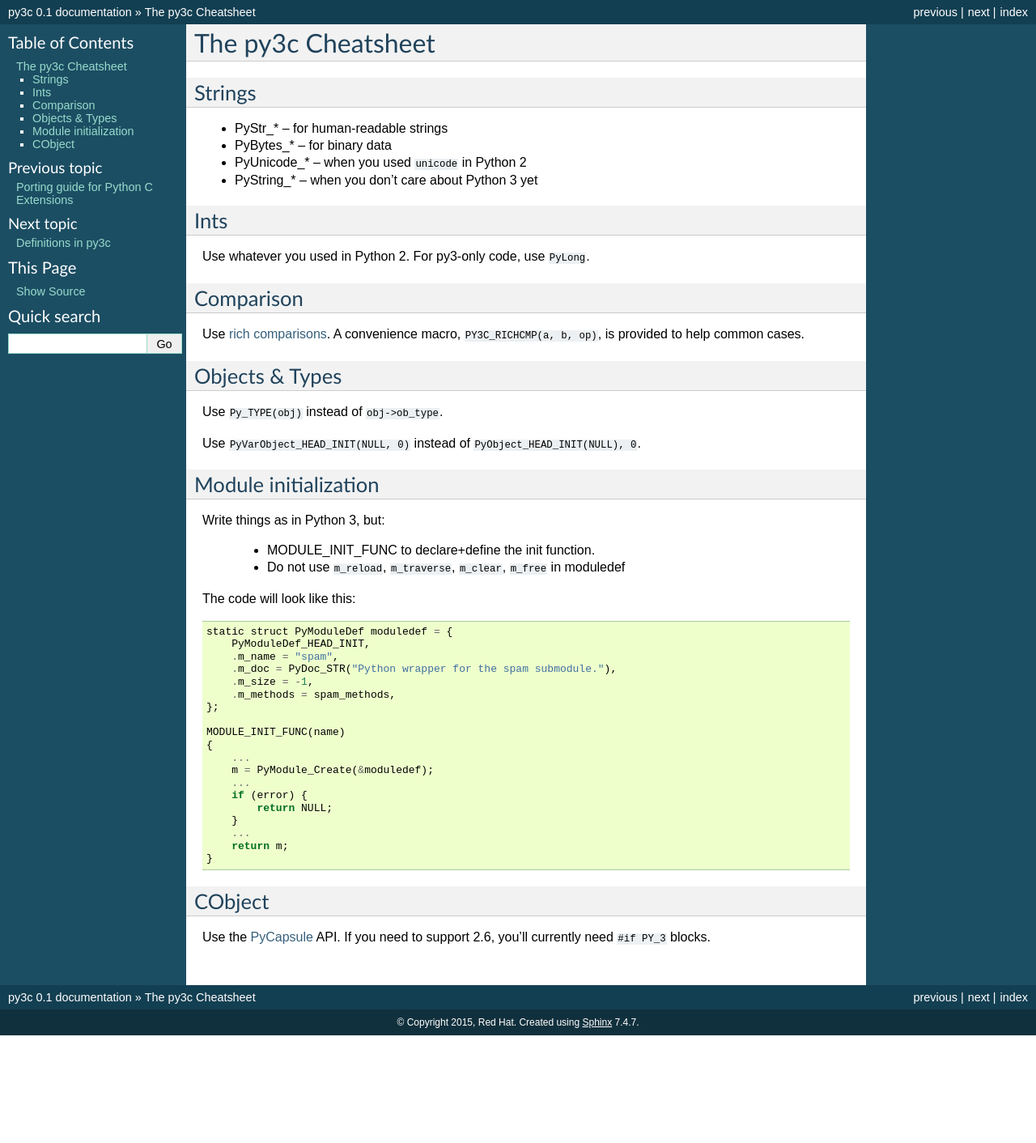
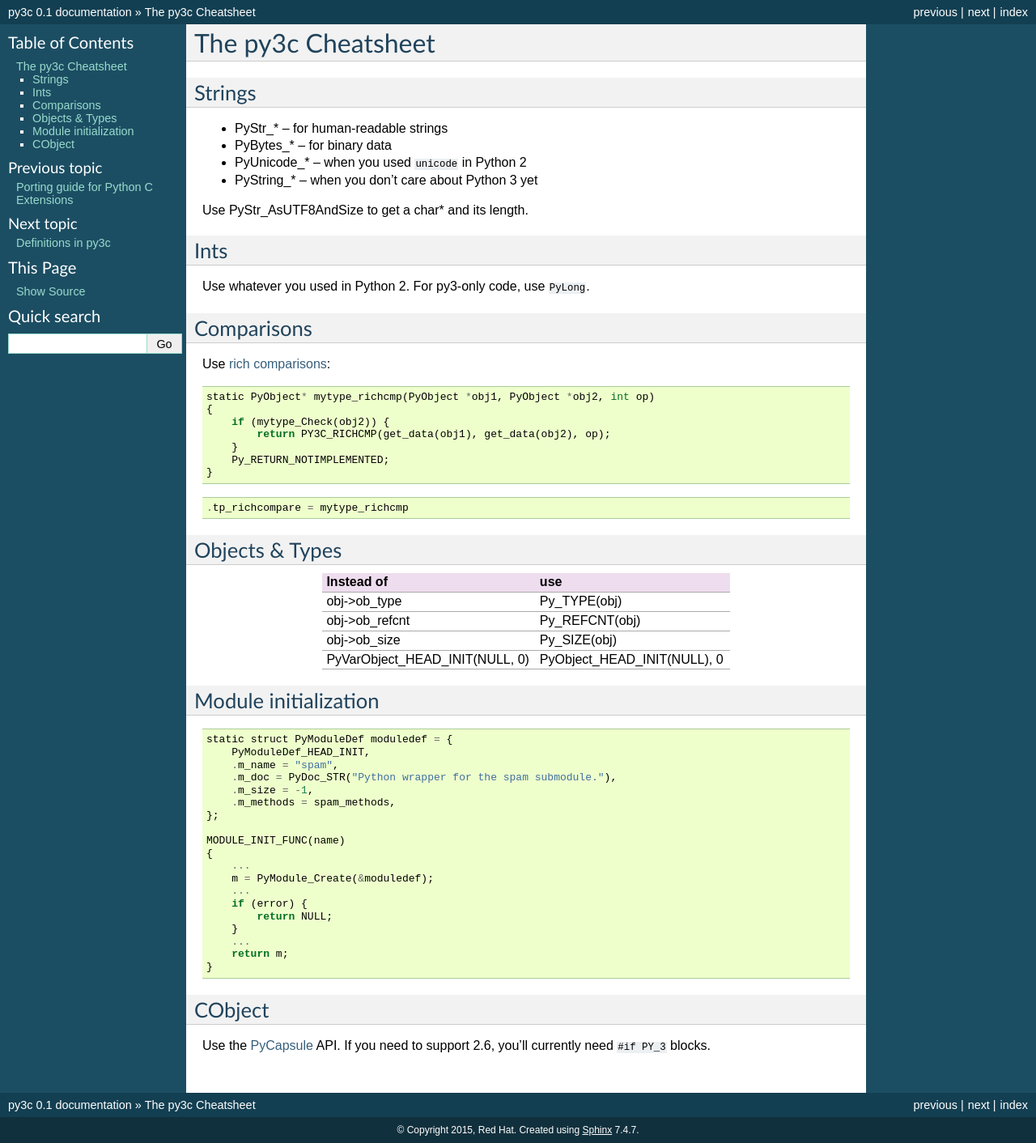
Before and after one commit to encukou/py3c, a Sphinx documentation site: the page built from doc/source/cheatsheet.rst, in a window 1280 px wide. Shown: the whole page at 81% size. Built offline with Sphinx 7.4.7, drawn with Linux system fonts in a browser that asks for light colours; before the commit the page ends 1279 px from its top, so only the background shows below that.

Commit message:
Reword a lot of the docs

```diff
--- a/doc/source/cheatsheet.rst
+++ b/doc/source/cheatsheet.rst
@@ -1,6 +1,7 @@
 ~~~~~~~~~~~~~~~~~~~
 The py3c Cheatsheet
 ~~~~~~~~~~~~~~~~~~~
+
 
 Strings
 ~~~~~~~
@@ -13,33 +14,50 @@ Strings
 
 * PyString_* – when you don't care about Python 3 yet
 
+Use PyStr_AsUTF8AndSize to get a char* and its length.
+
+
 Ints
 ~~~~
 
 Use whatever you used in Python 2. For py3-only code, use ``PyLong``.
 
-Comparison
-~~~~~~~~~~
 
-Use `rich comparisons <https://www.python.org/dev/peps/pep-0207/>`_.
-A convenience macro, ``PY3C_RICHCMP(a, b, op)``, is provided to help common cases.
+Comparisons
+~~~~~~~~~~~
+
+Use `rich comparisons <https://www.python.org/dev/peps/pep-0207/>`_::
+
+    static PyObject* mytype_richcmp(PyObject *obj1, PyObject *obj2, int op)
+    {
+        if (mytype_Check(obj2)) {
+            return PY3C_RICHCMP(get_data(obj1), get_data(obj2), op);
+        }
+        Py_RETURN_NOTIMPLEMENTED;
+    }
+
+::
+
+    .tp_richcompare = mytype_richcmp
+
 
 Objects & Types
 ~~~~~~~~~~~~~~~
 
-Use ``Py_TYPE(obj)`` instead of ``obj->ob_type``.
+==============================  ================================
+Instead of                      use
+==============================  ================================
+obj->ob_type                    Py_TYPE(obj)
+obj->ob_refcnt                  Py_REFCNT(obj)
+obj->ob_size                    Py_SIZE(obj)
+PyVarObject_HEAD_INIT(NULL, 0)  PyObject_HEAD_INIT(NULL), 0
+==============================  ================================
 
-Use ``PyVarObject_HEAD_INIT(NULL, 0)`` instead of ``PyObject_HEAD_INIT(NULL), 0``.
 
 Module initialization
 ~~~~~~~~~~~~~~~~~~~~~
 
-Write things as in Python 3, but:
-
-    * MODULE_INIT_FUNC to declare+define the init function.
-    * Do not use ``m_reload``, ``m_traverse``, ``m_clear``, ``m_free`` in moduledef
-
-The code will look like this::
+::
 
     static struct PyModuleDef moduledef = {
         PyModuleDef_HEAD_INIT,
--- a/doc/source/defs.rst
+++ b/doc/source/defs.rst
@@ -33,7 +34,7 @@ Legend:
 
     | ✔ – provided by Python
     | → – defined in py3c as a simple alias for
-    | = – defined as in Python 3.4, for Pythons versions that don't define it
+    | = – provided by at least Python 3.4; py3c backports it to Python versions that don't define it
 
 The following non-trivial macros are defined:
 
@@ -51,7 +52,7 @@ The following non-trivial macros are defined:
 
     MODULE_INIT_FUNC(<mod>)
         | Python 3: declares PyInit_<mod> and provides function header for it
-        | Python 2: declares & defines PyInit_<mod>; declares init<mod> and provides function header for it
+        | Python 2: declares & defines init<mod>; declares a static PyInit_<mod> and provides function header for it
 
     PY3C_RICHCMP
         | See docs. (Purely a convenience macro, same in both versions.)
```
Also changed, not shown: other parts of doc/source/defs.rst (+1 -0 lines), doc/source/guide.rst (+152 -83 lines), doc/source/index.rst (+8 -6 lines).
